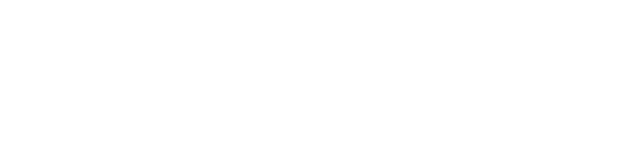
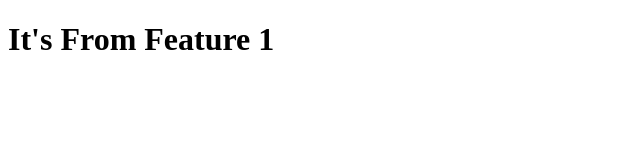
Before and after one commit to mdsohanmondal/random-quote-generate, a plain HTML site: page index.html in a window 1280 px wide. Shown: the whole page, without its empty margins (0-640 px from the left). Drawn offline with Linux system fonts and the light colour scheme.

Commit message:
add a h1 tag in feature 1

```diff
--- a/index.html
+++ b/index.html
@@ -6,6 +6,6 @@
     <title>Random quote Generate</title>
 </head>
 <body>
-
+    <h1>It's From Feature 1</h1>
 </body>
 </html>
```
